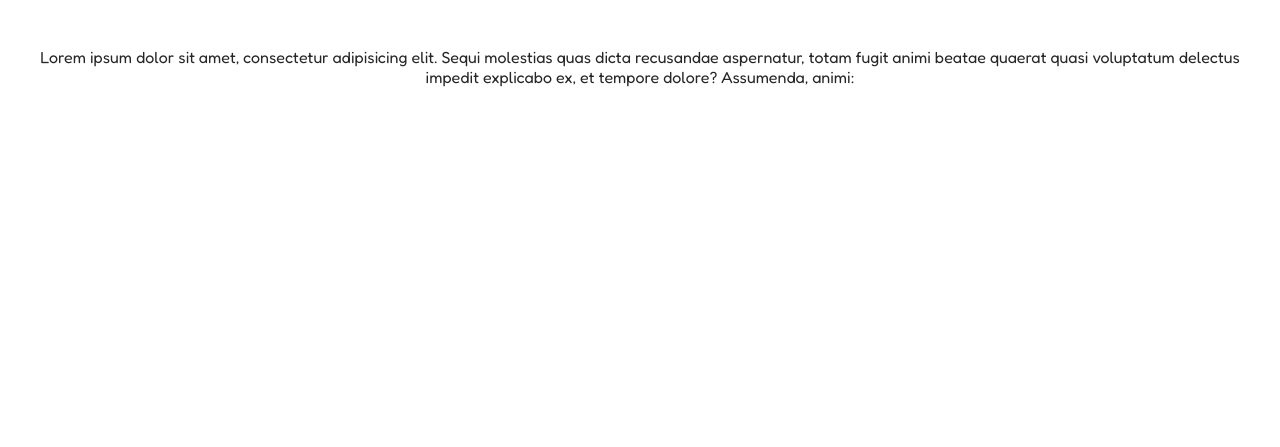
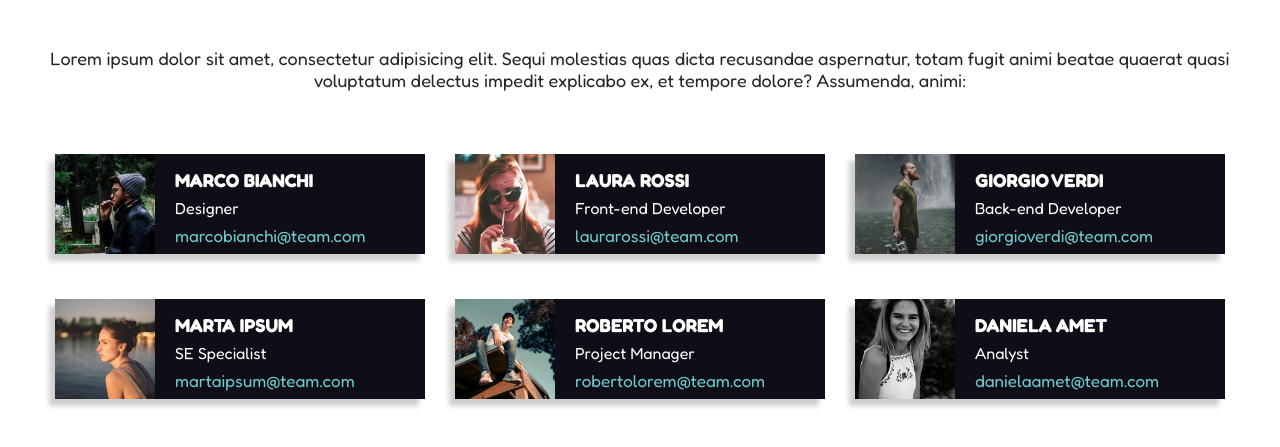
Before and after one commit to SalvatoreVillano/html-css-float-cards, a plain HTML site: page index.html in a window 1280 px wide. Shown: the part 101-548 px from the top of the page. Drawn offline with Linux system fonts and the light colour scheme.

Commit message:
end work

```diff
--- a/css/style.css
+++ b/css/style.css
@@ -4,31 +4,84 @@
   box-sizing: border-box;
 }
 
-body{
+body {
   padding: 40px 0px;
-    font-family: 'Fredoka', sans-serif;
+  font-family: "Fredoka", sans-serif;
 }
 
-.center-content{
-    width: 75%;
+.center-content {
+  width: 55%;
   margin: auto;
   min-width: 1200px;
 }
 
-header{
-    text-align: center;
-    margin-bottom: 48rem;
+.clearfix::after {
+  content: "";
+  display: table;
+  clear: both;
 }
 
-h1{
+.left {
+  float: left;
+}
+
+header {
+  text-align: center;
+  margin-bottom: 48px;
+}
+
+h1 {
   color: rgb(229, 49, 112);
   font-size: 48px;
   margin-bottom: 16px;
 }
 
-h2{
+h2 {
   color: #262626;
-    font-size: 16px;
+  font-size: 18px;
   font-weight: 400;
   margin-top: 50px;
 }
+
+.box {
+  width: calc(100% / 3);
+  padding: 15px;
+  margin-bottom: 15px;
+}
+
+.card {
+  box-shadow: -6px 7px 5px #cecece;
+  background-color: rgb(15, 14, 23);
+}
+
+.card img {
+  margin-right: 20px;
+  max-width: 100px;
+}
+
+.card-data {
+  padding: 15px 0px;
+  height: 100px;
+}
+
+.card h3 {
+  font-weight: 600;
+}
+
+.card small {
+  display: block;
+  font-size: 16px;
+}
+
+.card a {
+  color: rgb(110, 203, 205);
+  text-decoration: none;
+  font-size: 17px;
+  cursor: pointer;
+}
+
+.card h3,
+.card small {
+  margin-bottom: 7px;
+  color: #fff;
+}
--- a/index.html
+++ b/index.html
@@ -4,24 +4,97 @@
     <meta charset="UTF-8" />
     <meta http-equiv="X-UA-Compatible" content="IE=edge" />
     <meta name="viewport" content="width=device-width, initial-scale=1.0" />
-    <link rel="preconnect" href="https://fonts.googleapis.com">
-    <link rel="preconnect" href="https://fonts.gstatic.com" crossorigin>
-    <link href="https://fonts.googleapis.com/css2?family=Fredoka:wght@300;400;700&display=swap" rel="stylesheet">
+    <link rel="preconnect" href="https://fonts.googleapis.com" />
+    <link rel="preconnect" href="https://fonts.gstatic.com" crossorigin />
+    <link
+      href="https://fonts.googleapis.com/css2?family=Fredoka:wght@300;400;700&display=swap"
+      rel="stylesheet"
+    />
     <link rel="stylesheet" href="./css/style.css" />
     <title>Floating Cards</title>
   </head>
 
+  <body>
+    <div class="center-content">
+      <header>
+        <h1>Meet Our Team</h1>
+        <h2>
+          Lorem ipsum dolor sit amet, consectetur adipisicing elit. Sequi
+          molestias quas dicta recusandae aspernatur, totam fugit animi beatae
+          quaerat quasi voluptatum delectus impedit explicabo ex, et tempore
+          dolore? Assumenda, animi:
+        </h2>
+      </header>
 
-  <body>
+      <main>
+        <section class="container clearfix">
+          <div class="box left">
+            <div class="card clearfix">
+              <img class="left" src="./img/male1.png" alt="Membro 1" />
+              <div class="card-data left">
+                <h3>MARCO BIANCHI</h3>
+                <small>Designer</small>
+                <a href="#">marcobianchi@team.com</a>
+              </div>
+            </div>
+          </div>
 
-    <div class="center-content">
-        <header>
-            <h1>Meet Our Team</h1>
-            <h2>Lorem ipsum dolor sit amet, consectetur adipisicing elit. Sequi molestias quas dicta recusandae aspernatur, totam fugit animi beatae quaerat quasi voluptatum delectus impedit explicabo ex, et tempore dolore? Assumenda, animi:</h2>
-        </header>
+          <div class="box left">
+            <div class="card clearfix">
+              <img class="left" src="./img/female1.png" alt="Membro 2" />
+              <div class="card-data left">
+                <h3>LAURA ROSSI</h3>
+                <small>Front-end Developer</small>
+                <a href="#">laurarossi@team.com</a>
+              </div>
+            </div>
+          </div>
 
+          <div class="box left">
+            <div class="card clearfix">
+              <img class="left" src="./img/male2.png" alt="Membro 3" />
+              <div class="card-data left">
+                <h3>GIORGIO VERDI</h3>
+                <small>Back-end Developer</small>
+                <a href="#">giorgioverdi@team.com</a>
+              </div>
+            </div>
+          </div>
 
+          <div class="box left">
+            <div class="card clearfix">
+              <img class="left" src="./img/female2.png" alt="Membro 4" />
+              <div class="card-data left">
+                <h3>MARTA IPSUM</h3>
+                <small>SE Specialist</small>
+                <a href="#">martaipsum@team.com</a>
+              </div>
+            </div>
+          </div>
+
+          <div class="box left">
+            <div class="card clearfix">
+              <img class="left" src="./img/male3.png" alt="Membro 5" />
+              <div class="card-data left">
+                <h3>ROBERTO LOREM</h3>
+                <small>Project Manager</small>
+                <a href="#">robertolorem@team.com</a>
+              </div>
+            </div>
+          </div>
+
+          <div class="box left">
+            <div class="card clearfix">
+              <img class="left" src="./img/female3.png" alt="Membro 6" />
+              <div class="card-data left">
+                <h3>DANIELA AMET</h3>
+                <small>Analyst</small>
+                <a href="#">danielaamet@team.com</a>
+              </div>
+            </div>
+          </div>
+        </section>
+      </main>
+    </div>
   </body>
-
-
 </html>
```
Lines whose indentation alone changed are shown as unchanged.
